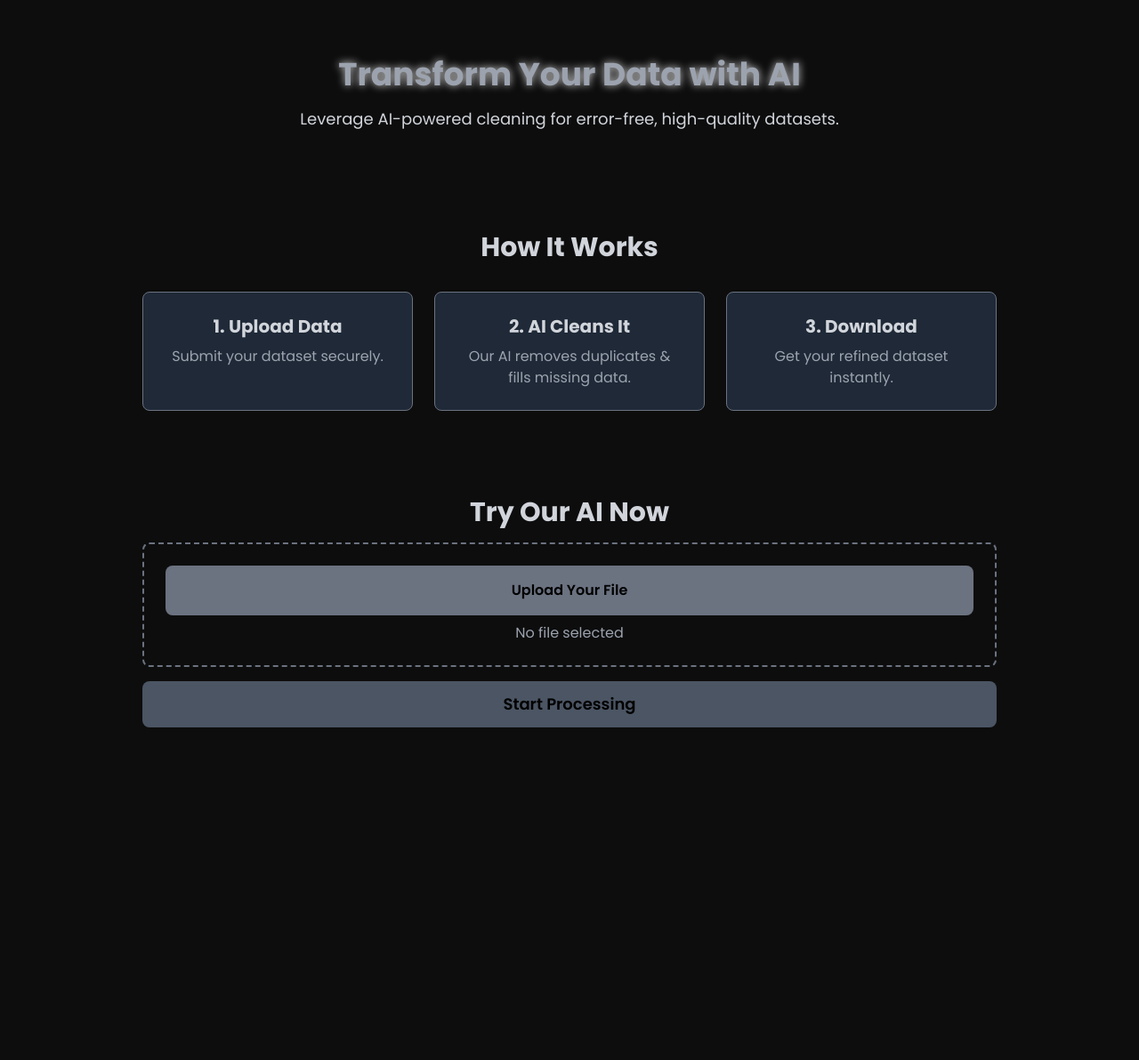
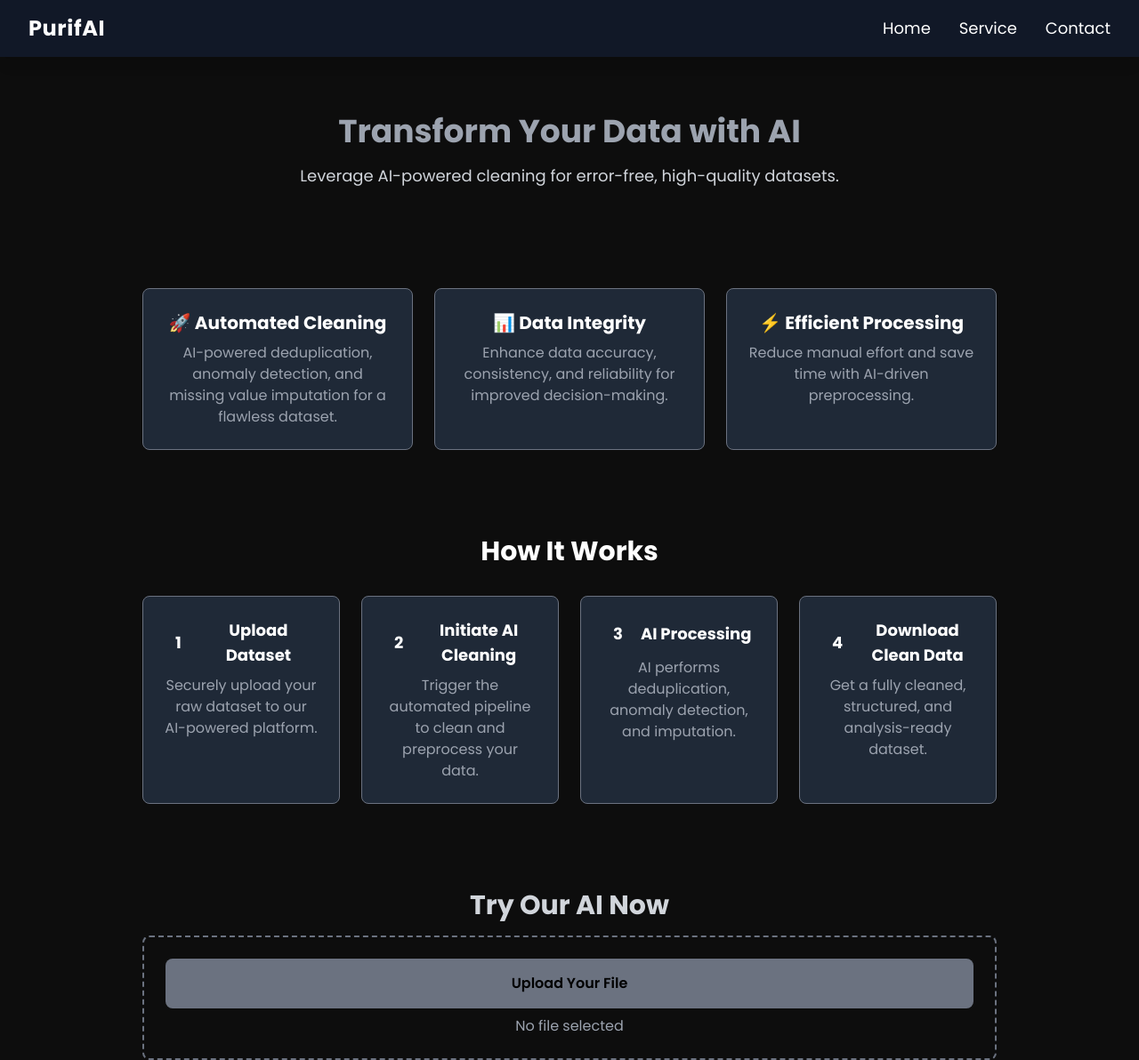
Before and after one commit to mShubham18/PurifAI, a Flask app: page /service in a window 1280 px wide. Shown: the top 1192 px of the page at 89% size. Before the commit the page ends 818 px from the top, so only its background shows below. Run offline with Flask 3, Linux system fonts and the light colour scheme; some libraries are stand-ins or nearby versions.

Commit message:
Incorporated final changes

```diff
--- a/templates/service.html
+++ b/templates/service.html
@@ -17,32 +17,89 @@
             0% { opacity: 0; transform: translateY(20px); }
             100% { opacity: 1; transform: translateY(0); }
         }
-        .glow-text { text-shadow: 0 0 10px rgba(255, 255, 255, 0.8); }
+
     </style>
 </head>
 <body class="flex flex-col items-center min-h-screen">
+
+    <nav id="navbar" class="fixed top-0 w-full bg-gray-900 px-8 py-4 flex justify-between items-center shadow-lg z-50 transition-all duration-300">
+        <!-- Logo / Project Name -->
+        <div class="text-2xl font-bold text-white tracking-wide">
+            Purif<span class="text-black-500">AI</span>
+        </div>
+
+        <!-- Navigation Links -->
+        <div class="flex gap-8">
+            <a href="#home" class="hover:text-blue-400 text-lg transition duration-300">Home</a>
+            <a href="service.html" target="_blank" class="hover:text-blue-400 text-lg transition duration-300">Service</a>
+            <a href="#contact" class="hover:text-blue-400 text-lg transition duration-300">Contact</a>
+        </div>
+    </nav>
+
+    <div class="h-16"></div>
 
     <!-- Hero Section -->
     <section class="w-3/4 text-center py-16 fade-in">
         <h2 class="text-4xl font-bold text-gray-400 glow-text">Transform Your Data with AI</h2>
         <p class="mt-4 text-gray-300 text-lg">Leverage AI-powered cleaning for error-free, high-quality datasets.</p>
     </section>
+    <!-- Features Section -->
+    <section class="w-3/4 py-12 text-center fade-in">
+        <div class="grid grid-cols-1 md:grid-cols-3 gap-6">
+            <div class="bg-gray-800 p-6 rounded-lg border border-gray-500">
+                <h3 class="text-xl font-bold text-white flex items-center justify-center">
+                    🚀 Automated Cleaning
+                </h3>
+                <p class="mt-2 text-gray-400">
+                    AI-powered deduplication, anomaly detection, and missing value imputation for a flawless dataset.
+                </p>
+            </div>
+            <div class="bg-gray-800 p-6 rounded-lg border border-gray-500">
+                <h3 class="text-xl font-bold text-white flex items-center justify-center">
+                    📊 Data Integrity
+                </h3>
+                <p class="mt-2 text-gray-400">
+                    Enhance data accuracy, consistency, and reliability for improved decision-making.
+                </p>
+            </div>
+            <div class="bg-gray-800 p-6 rounded-lg border border-gray-500">
+                <h3 class="text-xl font-bold text-white flex items-center justify-center">
+                    ⚡ Efficient Processing
+                </h3>
+                <p class="mt-2 text-gray-400">
+                    Reduce manual effort and save time with AI-driven preprocessing.
+                </p>
+            </div>
+        </div>
+    </section>
 
     <!-- Service Section -->
     <section class="w-3/4 py-12 text-center fade-in">
-        <h2 class="text-3xl font-bold text-gray-300">How It Works</h2>
-        <div class="flex justify-center mt-8 space-x-6">
-            <div class="bg-gray-800 p-6 rounded-lg w-1/3 border border-gray-500 hover:shadow-lg">
-                <h3 class="text-xl font-bold text-gray-300">1. Upload Data</h3>
-                <p class="mt-2 text-gray-400">Submit your dataset securely.</p>
+        <h2 class="text-3xl font-bold text-white-500">How It Works</h2>
+        <div class="grid grid-cols-1 md:grid-cols-4 gap-6 mt-8">
+            <div class="bg-gray-800 p-6 rounded-lg border border-gray-500">
+                <h3 class="text-lg font-bold text-white-500 flex items-center">
+                    <span class="bg-white-500 text-white px-3 py-1 rounded-full mr-2">1</span> Upload Dataset
+                </h3>
+                <p class="mt-2 text-gray-400">Securely upload your raw dataset to our AI-powered platform.</p>
             </div>
-            <div class="bg-gray-800 p-6 rounded-lg w-1/3 border border-gray-500 hover:shadow-lg">
-                <h3 class="text-xl font-bold text-gray-300">2. AI Cleans It</h3>
-                <p class="mt-2 text-gray-400">Our AI removes duplicates & fills missing data.</p>
+            <div class="bg-gray-800 p-6 rounded-lg border border-gray-500">
+                <h3 class="text-lg font-bold text-white-500 flex items-center">
+                    <span class="bg-white-500 text-white px-3 py-1 rounded-full mr-2">2</span> Initiate AI Cleaning
+                </h3>
+                <p class="mt-2 text-gray-400">Trigger the automated pipeline to clean and preprocess your data.</p>
             </div>
-            <div class="bg-gray-800 p-6 rounded-lg w-1/3 border border-gray-500 hover:shadow-lg">
-                <h3 class="text-xl font-bold text-gray-300">3. Download</h3>
-                <p class="mt-2 text-gray-400">Get your refined dataset instantly.</p>
+            <div class="bg-gray-800 p-6 rounded-lg border border-gray-500">
+                <h3 class="text-lg font-bold text-white-500 flex items-center">
+                    <span class="bg-white-500 text-white px-3 py-1 rounded-full mr-2">3</span> AI Processing
+                </h3>
+                <p class="mt-2 text-gray-400">AI performs deduplication, anomaly detection, and imputation.</p>
+            </div>
+            <div class="bg-gray-800 p-6 rounded-lg border border-gray-500">
+                <h3 class="text-lg font-bold text-white-500 flex items-center">
+                    <span class="bg-white-500 text-white px-3 py-1 rounded-full mr-2">4</span> Download Clean Data
+                </h3>
+                <p class="mt-2 text-gray-400">Get a fully cleaned, structured, and analysis-ready dataset.</p>
             </div>
         </div>
     </section>
```
Also changed, not shown: templates/index.html (+15 -13 lines).
